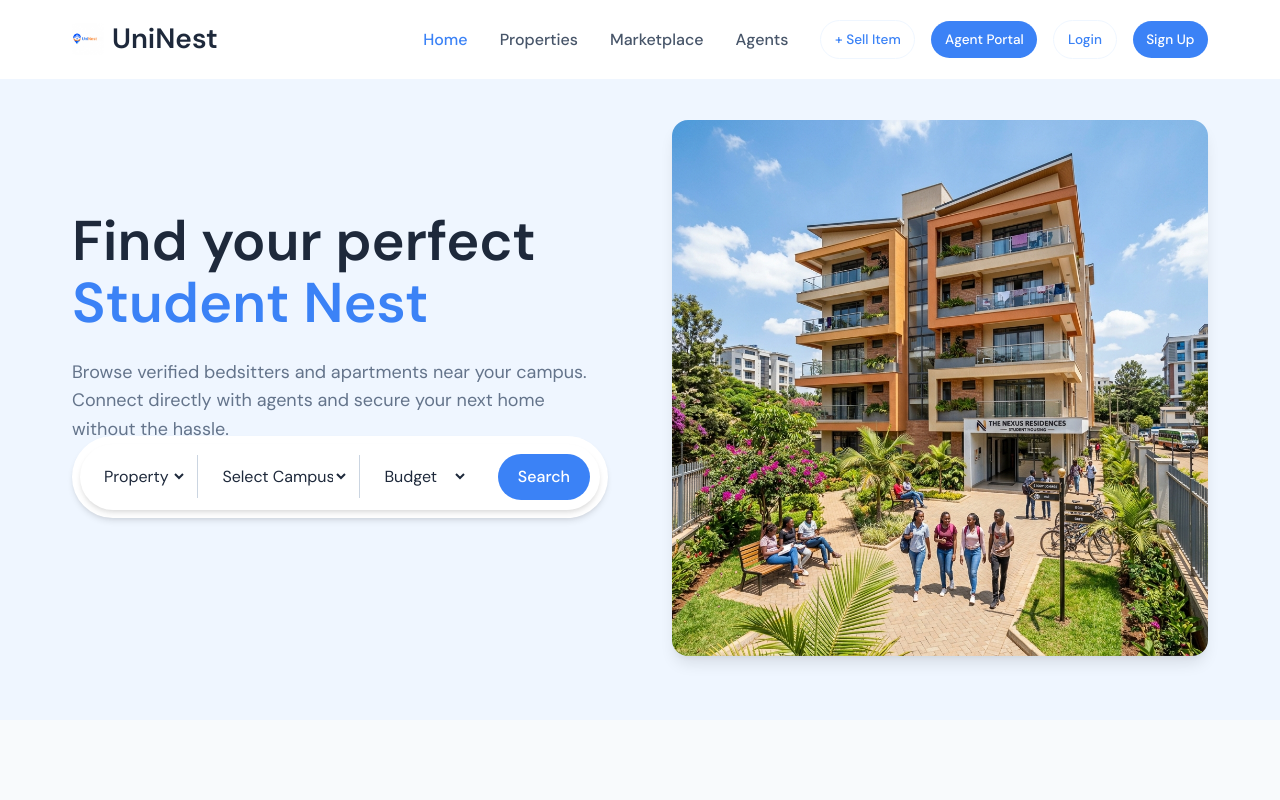
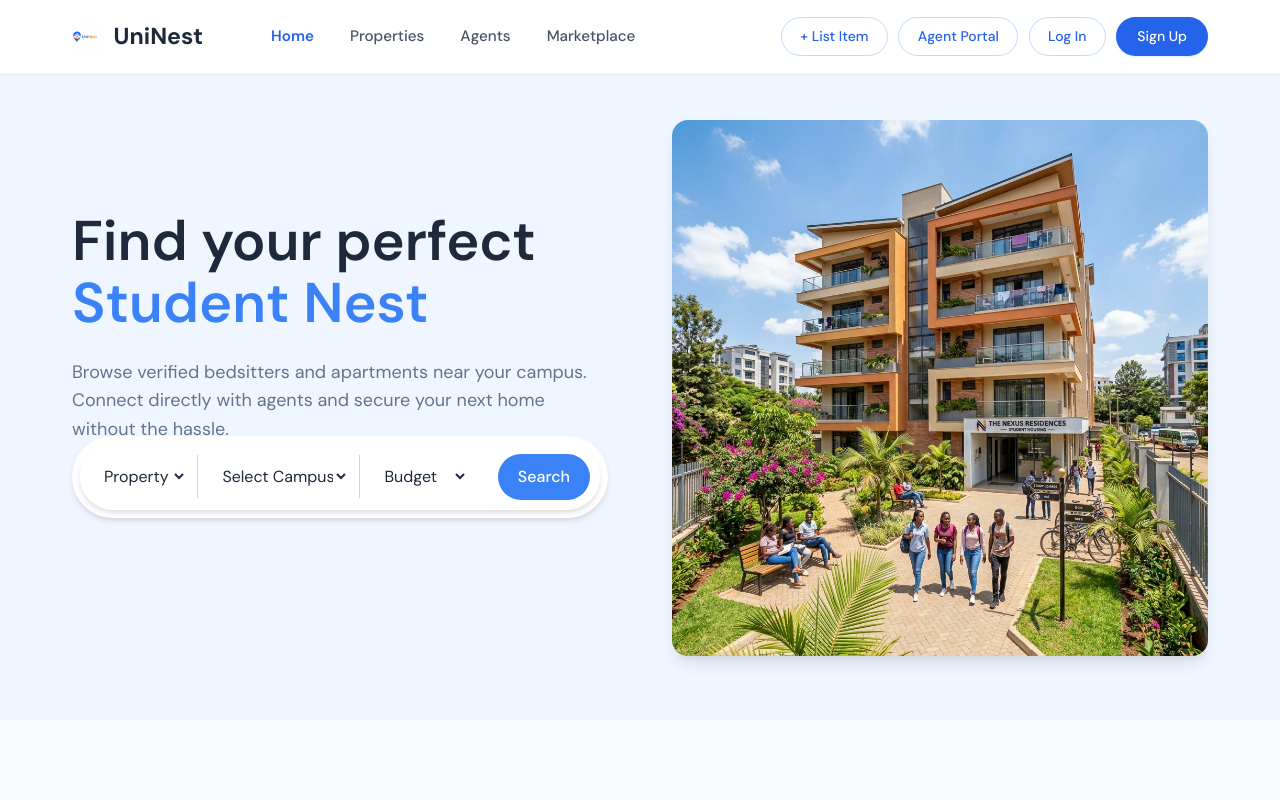
Before and after one commit to georgescourser-lab/project-UniNest, a Next.js app: page / in a window 1280 px wide. Shown: the top 800 px of the page. Built offline with nearby package versions, Linux system fonts and the light colour scheme; no server answers; the database is empty.

Commit message:
Style navbar to clean single-line layout matching design picture

```diff
--- a/src/app/globals.css
+++ b/src/app/globals.css
@@ -174,11 +174,13 @@ input:focus, select:focus, textarea:focus {
   top: 0;
   left: 0;
   right: 0;
-  height: 80px;
-  background: rgba(255, 255, 255, 0.95);
-  backdrop-filter: blur(8px);
+  height: 74px;
+  background: rgba(255, 255, 255, 0.96);
+  backdrop-filter: blur(10px);
+  -webkit-backdrop-filter: blur(10px);
   z-index: 1000;
-  border-bottom: 1px solid var(--color-primary-light);
+  border-bottom: 1px solid #eff6ff;
+  box-shadow: 0 1px 3px rgba(0, 0, 0, 0.03);
   transition: all var(--transition-normal);
 }
 
@@ -191,39 +193,109 @@ input:focus, select:focus, textarea:focus {
   justify-content: space-between;
   align-items: center;
   height: 100%;
+  flex-wrap: nowrap;
+  gap: 1.5rem;
 }
 
 .logo {
-  font-size: 1.75rem;
-  font-weight: 600;
+  font-size: 1.45rem;
+  font-weight: 700;
   color: var(--color-dark);
-  display: flex;
-  align-items: center;
-  gap: 0.5rem;
+  display: inline-flex;
+  align-items: center;
+  gap: 0.6rem;
+  text-decoration: none;
+  white-space: nowrap;
+  flex-shrink: 0;
 }
 
 .logo i {
   color: var(--color-primary);
 }
 
+.nav-menu {
+  display: flex;
+  align-items: center;
+  justify-content: space-between;
+  flex: 1;
+  margin-left: 2.75rem;
+  flex-wrap: nowrap;
+  white-space: nowrap;
+}
+
 .nav-links {
   display: flex;
-  gap: 2rem;
+  align-items: center;
+  gap: 2.25rem;
+  white-space: nowrap;
+  flex-shrink: 0;
 }
 
 .nav-links a {
   font-weight: 500;
-  color: var(--color-dark-muted);
+  font-size: 0.95rem;
+  color: #475569;
+  text-decoration: none;
+  transition: color var(--transition-fast);
+  white-space: nowrap;
 }
 
 .nav-links a:hover, .nav-links a.active {
-  color: var(--color-primary);
+  color: #2563eb;
+  font-weight: 600;
 }
 
 .nav-actions {
   display: flex;
   align-items: center;
-  gap: 1rem;
+  gap: 0.65rem;
+  white-space: nowrap;
+  flex-shrink: 0;
+}
+
+.btn-nav-outline {
+  display: inline-flex;
+  align-items: center;
+  justify-content: center;
+  padding: 0.45rem 1.15rem;
+  border-radius: 9999px;
+  border: 1px solid #bfdbfe;
+  background-color: #ffffff;
+  color: #2563eb;
+  font-size: 0.875rem;
+  font-weight: 500;
+  text-decoration: none;
+  white-space: nowrap;
+  cursor: pointer;
+  transition: all var(--transition-fast);
+}
+
+.btn-nav-outline:hover {
+  background-color: #eff6ff;
+  border-color: #3b82f6;
+  color: #1d4ed8;
+}
+
+.btn-nav-solid {
+  display: inline-flex;
+  align-items: center;
+  justify-content: center;
+  padding: 0.45rem 1.25rem;
+  border-radius: 9999px;
+  border: 1px solid transparent;
+  background-color: #2563eb;
+  color: #ffffff !important;
+  font-size: 0.875rem;
+  font-weight: 500;
+  text-decoration: none;
+  white-space: nowrap;
+  cursor: pointer;
+  transition: all var(--transition-fast);
+  box-shadow: 0 1px 2px rgba(37, 99, 235, 0.15);
+}
+
+.btn-nav-solid:hover {
+  background-color: #1d4ed8;
 }
 
 /* Hero Section */
@@ -856,12 +928,6 @@ input:focus, select:focus, textarea:focus {
   font-weight: 500;
 }
 
-.nav-menu {
-  display: flex;
-  align-items: center;
-  gap: 2rem;
-}
-
 .nav-toggle {
   position: absolute;
   opacity: 0;
@@ -924,6 +990,7 @@ input:focus, select:focus, textarea:focus {
     top: calc(100% + 0.75rem);
     left: 0;
     right: 0;
+    margin-left: 0;
     padding: 1rem;
     background: rgba(255, 255, 255, 0.98);
     backdrop-filter: blur(10px);
--- a/src/components/NavLinks.tsx
+++ b/src/components/NavLinks.tsx
@@ -5,20 +5,18 @@ import { usePathname } from 'next/navigation';
 
 export default function NavLinks({ isLoggedIn = false, isAdmin = false }: { isLoggedIn?: boolean; isAdmin?: boolean }) {
   const pathname = usePathname();
-  const linkClassName = (href: string) => pathname === href ? 'active' : '';
+  const linkClassName = (href: string) => {
+    if (href === '/' && pathname === '/') return 'active';
+    if (href !== '/' && pathname?.startsWith(href)) return 'active';
+    return '';
+  };
 
   return (
     <div className="nav-links">
       <Link href="/" className={linkClassName('/')}>Home</Link>
       <Link href="/search" className={linkClassName('/search')}>Properties</Link>
-      <a href="/marketplace.html" className={linkClassName('/marketplace.html')}>Marketplace</a>
-      {isLoggedIn && (
-        <>
-          <Link href="/post-property" className={linkClassName('/post-property')}>Post Property</Link>
-          <Link href="/favorites" className={linkClassName('/favorites')}>Favorites</Link>
-        </>
-      )}
       <Link href="/agents" className={linkClassName('/agents')}>Agents</Link>
+      <a href="/marketplace.html" className={pathname?.startsWith('/marketplace') ? 'active' : ''}>Marketplace</a>
     </div>
   );
 }
--- a/src/components/SiteNav.tsx
+++ b/src/components/SiteNav.tsx
@@ -29,21 +29,22 @@ export default async function SiteNav() {
         <div id="site-navigation" className="nav-menu">
           <NavLinks isLoggedIn={!!sessionUser} isAdmin={isAdmin} />
           <div className="nav-actions">
-            <a href="/marketplace.html#sell" className="btn btn-secondary" style={{ fontSize: '0.85rem', padding: '0.45rem 0.85rem' }}>+ Sell Item</a>
-            <a href="/marketplace.html?portal=agent" className="btn btn-primary" style={{ fontSize: '0.85rem', padding: '0.45rem 0.85rem' }}>Agent Portal</a>
+            <a href="/marketplace.html#sell" className="btn-nav-outline">+ List Item</a>
+            <a href="/marketplace.html?portal=agent" className="btn-nav-outline">Agent Portal</a>
             {sessionUser ? (
               <>
+                <Link href="/favorites" className="btn-nav-outline">Favorites</Link>
                 <span className="nav-session-status">Hi, {sessionUser.email?.split('@')[0] ?? 'there'}</span>
-                <form action={logout}>
-                  <button className="btn btn-secondary" style={{ padding: '0.45rem 0.85rem', fontSize: '0.85rem' }} type="submit">
+                <form action={logout} style={{ display: 'inline', margin: 0 }}>
+                  <button className="btn-nav-outline" type="submit">
                     Logout
                   </button>
                 </form>
               </>
             ) : (
               <>
-                <Link href="/login" className="btn btn-secondary" style={{ padding: '0.45rem 0.85rem', fontSize: '0.85rem' }}>Login</Link>
-                <Link href="/signup" className="btn btn-primary" style={{ padding: '0.45rem 0.85rem', fontSize: '0.85rem' }}>Sign Up</Link>
+                <Link href="/login" className="btn-nav-outline">Log In</Link>
+                <Link href="/signup" className="btn-nav-solid">Sign Up</Link>
               </>
             )}
           </div>
```
